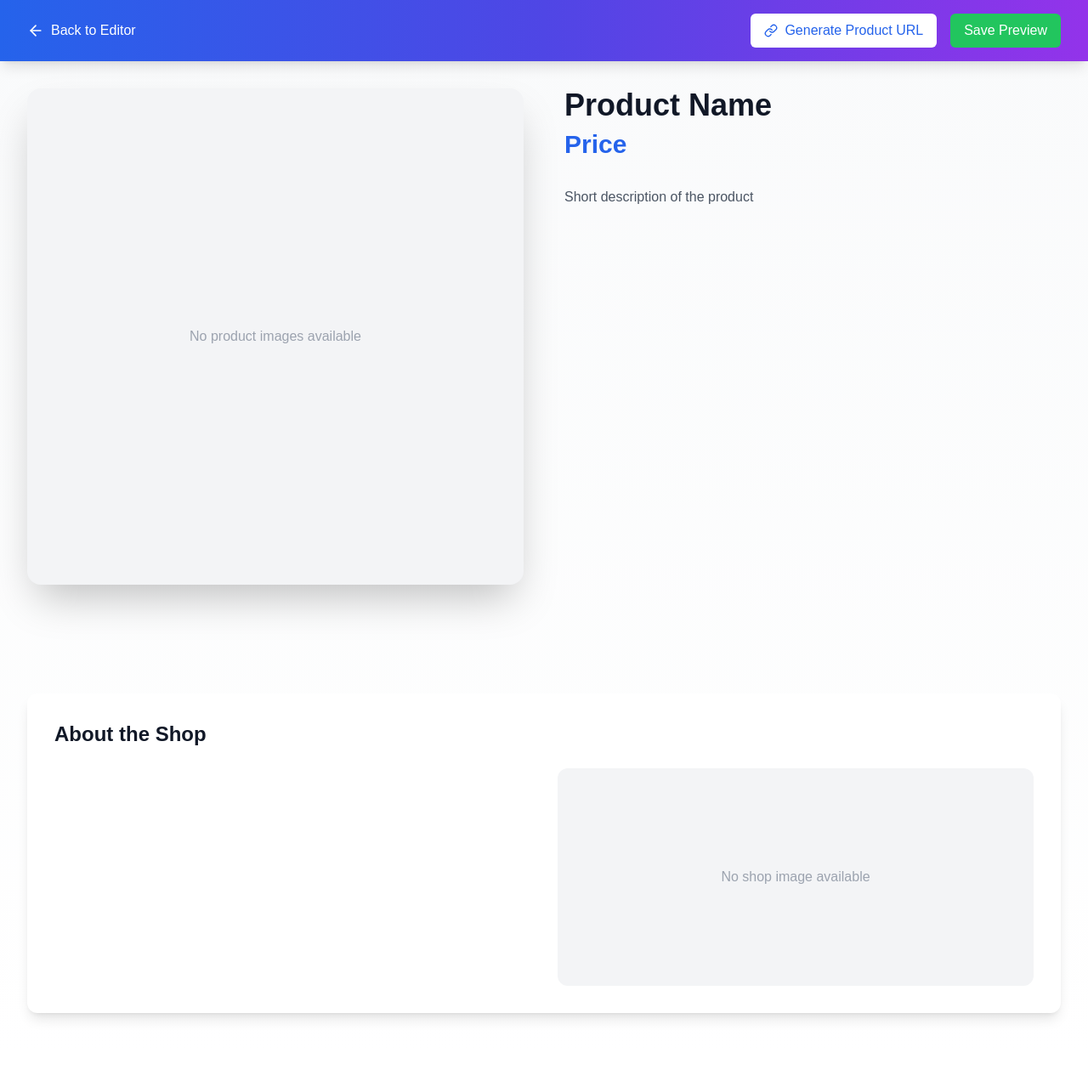
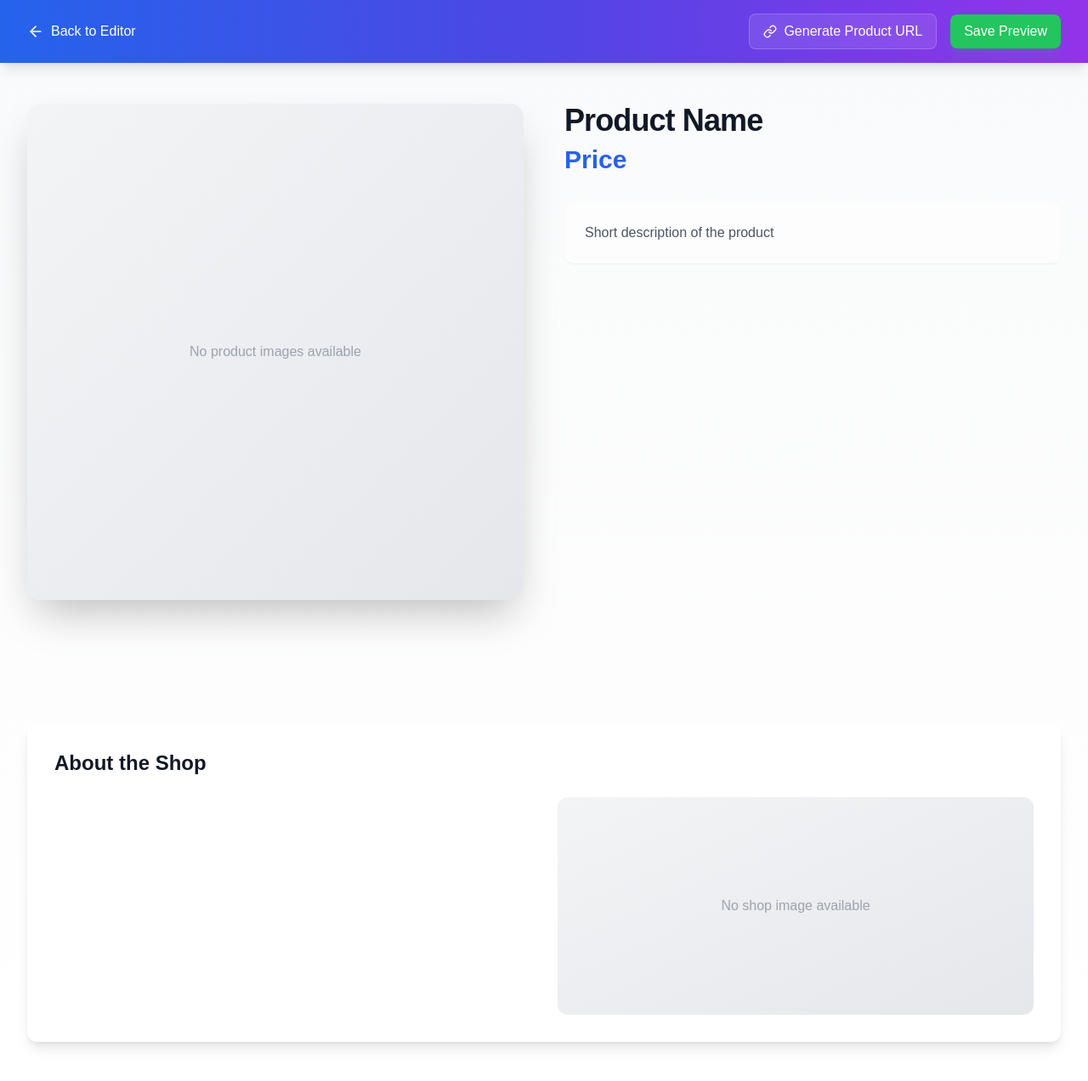
Before and after one commit to FillingVoid7/Market-In, a Next.js app: page /basic-template-preview in a window 1280 px wide. Shown: the whole page at 85% size. Before the commit the page ends 1240 px from the top, so only its background shows below. Built offline with nearby package versions, Linux system fonts and the light colour scheme.

Commit message:
feat: enhance BasicTemplatePreview UI with improved styling and animations

```diff
--- a/app/basic-template-preview/page.tsx
+++ b/app/basic-template-preview/page.tsx
@@ -110,12 +110,12 @@ const BasicTemplatePreview: React.FC<{
   return (
     <div className="w-full min-h-screen bg-gradient-to-b from-gray-50 to-white">
       {!isGeneratedURL && (
-        <div className="w-full sticky top-0 z-50 bg-gradient-to-r from-blue-600 via-indigo-600 to-purple-600 text-white shadow-lg">
+        <div className="w-full sticky top-0 z-50 bg-gradient-to-r from-blue-600 via-indigo-600 to-purple-600 text-white shadow-lg backdrop-blur-sm">
           <div className="max-w-7xl mx-auto px-4 sm:px-6 lg:px-8 py-4">
             <div className="flex justify-between items-center">
               <button
                 onClick={() => router.push("/templates/basic")}
-                className="inline-flex items-center text-white hover:text-gray-200 transition-colors"
+                className="inline-flex items-center text-white hover:text-gray-200 transition-all duration-300 hover:scale-105"
               >
                 <ArrowLeft className="w-5 h-5 mr-2" />
                 Back to Editor
@@ -124,7 +124,7 @@ const BasicTemplatePreview: React.FC<{
               <div className="flex items-center gap-4">
                 <button
                   onClick={generateUniqueURL}
-                  className="inline-flex items-center px-4 py-2 bg-white text-blue-600 font-medium rounded-md hover:bg-gray-100 transition-colors"
+                  className="inline-flex items-center px-4 py-2 bg-white/10 backdrop-blur-sm text-white font-medium rounded-lg hover:bg-white/20 transition-all duration-300 hover:scale-105 border border-white/20"
                 >
                   <Link className="w-4 h-4 mr-2" />
                   Generate Product URL
@@ -132,7 +132,7 @@ const BasicTemplatePreview: React.FC<{
 
                 <button
                   onClick={handleSave}
-                  className="inline-flex items-center px-4 py-2 bg-green-500 text-white font-medium rounded-md hover:bg-green-600 transition-colors"
+                  className="inline-flex items-center px-4 py-2 bg-green-500 text-white font-medium rounded-lg hover:bg-green-600 transition-all duration-300 hover:scale-105 shadow-lg shadow-green-500/20"
                 >
                   Save Preview
                 </button>
@@ -143,17 +143,17 @@ const BasicTemplatePreview: React.FC<{
       )}
 
       {/* Hero Section */}
-      <div className="max-w-7xl mx-auto px-4 sm:px-6 lg:px-8 py-8">
+      <div className="max-w-7xl mx-auto px-4 sm:px-6 lg:px-8 py-12">
         <div className="grid grid-cols-1 lg:grid-cols-2 gap-12">
           {/* Image Gallery */}
           <div className="space-y-6">
             {productDetails.productPictures?.length > 0 ? (
               <>
-                <div className="aspect-square rounded-2xl overflow-hidden shadow-2xl bg-white">
+                <div className="aspect-square rounded-2xl overflow-hidden shadow-2xl bg-white transform transition-transform duration-500 hover:scale-[1.02]">
                   <img
                     src={productDetails.productPictures[selectedImage]?.url || "/placeholder.svg?height=600&width=600"}
                     alt="Product"
-                    className="w-full h-full object-cover hover:scale-105 transition-transform duration-500"
+                    className="w-full h-full object-cover transition-transform duration-500 hover:scale-105"
                   />
                 </div>
                 <div className="grid grid-cols-4 gap-4">
@@ -161,9 +161,9 @@ const BasicTemplatePreview: React.FC<{
                     <button
                       key={img.url}
                       onClick={() => setSelectedImage(index)}
-                      className={`aspect-square rounded-lg overflow-hidden border-2 transition-all ${
+                      className={`aspect-square rounded-lg overflow-hidden border-2 transition-all duration-300 transform hover:scale-105 ${
                         selectedImage === index
-                          ? "border-blue-600 shadow-lg"
+                          ? "border-blue-600 shadow-lg ring-2 ring-blue-400"
                           : "border-transparent hover:border-blue-400"
                       }`}
                     >
@@ -177,7 +177,7 @@ const BasicTemplatePreview: React.FC<{
                 </div>
               </>
             ) : (
-              <div className="aspect-square rounded-2xl overflow-hidden shadow-2xl bg-gray-100 flex items-center justify-center">
+              <div className="aspect-square rounded-2xl overflow-hidden shadow-2xl bg-gradient-to-br from-gray-100 to-gray-200 flex items-center justify-center">
                 <p className="text-gray-400">No product images available</p>
               </div>
             )}
@@ -185,20 +185,20 @@ const BasicTemplatePreview: React.FC<{
 
           {/* Product Info */}
           <div className="space-y-8">
-            <div>
+            <div className="animate-fade-in">
               <h1
-                className="text-4xl font-bold text-gray-900 mb-2"
+                className="text-4xl font-bold text-gray-900 mb-2 tracking-tight"
                 dangerouslySetInnerHTML={{ __html: productDetails.productName?.content || "Product Name" }}
               />
               <div
-                className="text-3xl font-bold text-blue-600"
+                className="text-3xl font-bold text-blue-600 bg-gradient-to-r from-blue-600 to-indigo-600 bg-clip-text text-transparent"
                 dangerouslySetInnerHTML={{ __html: productDetails.productPrice?.content || "Price" }}
               />
             </div>
 
             {/* Short Description */}
             <div
-              className="text-gray-600 prose prose-blue max-w-none"
+              className="text-gray-600 prose prose-blue max-w-none bg-white/50 backdrop-blur-sm p-6 rounded-xl shadow-sm"
               dangerouslySetInnerHTML={{
                 __html: productDetails.shortDescription?.content || "Short description of the product",
               }}
@@ -206,10 +206,10 @@ const BasicTemplatePreview: React.FC<{
 
             {/* Generated URL */}
             {uniqueURLs.length > 0 && (
-              <div className="mt-4 p-4 bg-gray-50 rounded-lg">
-                <h3 className="text-lg font-semibold text-gray-900 mb-2">Generated URLs</h3>
+              <div className="mt-4 p-6 bg-white/50 backdrop-blur-sm rounded-xl shadow-sm border border-gray-100">
+                <h3 className="text-lg font-semibold text-gray-900 mb-4">Generated URLs</h3>
                 {uniqueURLs.map((url, index) => (
-                  <div key={index} className="flex items-center gap-2 mb-2">
+                  <div key={index} className="flex items-center gap-2 mb-3 p-3 bg-white rounded-lg shadow-sm hover:shadow-md transition-shadow duration-300">
                     <a
                       href={url.url}
                       target="_blank"
@@ -220,7 +220,7 @@ const BasicTemplatePreview: React.FC<{
                     </a>
                     <button
                       onClick={() => copyToClipboard(url.url)}
-                      className="p-2 rounded-full hover:bg-gray-200 transition-colors"
+                      className="p-2 rounded-full hover:bg-gray-100 transition-colors duration-300"
                     >
                       {copied === url.url ? (
                         <Check className="w-4 h-4 text-green-600" />
@@ -239,7 +239,7 @@ const BasicTemplatePreview: React.FC<{
       <main className="max-w-7xl mx-auto px-4 sm:px-6 lg:px-8 py-12">
         {/* Long Description */}
         {productDetails.longDescription?.content && (
-          <div className="bg-white rounded-xl shadow-lg p-8 mb-12">
+          <div className="bg-white rounded-xl shadow-lg p-8 mb-12 transform transition-transform duration-300 hover:scale-[1.01]">
             <h2 className="text-2xl font-bold text-gray-900 mb-6">Product Description</h2>
             <div
               className="prose prose-blue max-w-none"
@@ -252,7 +252,7 @@ const BasicTemplatePreview: React.FC<{
         <div className="grid grid-cols-1 lg:grid-cols-2 gap-8 mb-12">
           {/* Features */}
           {productDetails.qualityFeatures?.content && (
-            <div className="bg-white rounded-xl shadow-lg p-8 h-full">
+            <div className="bg-white rounded-xl shadow-lg p-8 h-full transform transition-transform duration-300 hover:scale-[1.01]">
               <h2 className="text-2xl font-bold text-gray-900 mb-6">Key Features</h2>
               <div
                 className="prose prose-blue max-w-none"
@@ -263,7 +263,7 @@ const BasicTemplatePreview: React.FC<{
 
           {/* Specifications */}
           {productDetails.specifications?.content && (
-            <div className="bg-white rounded-xl shadow-lg p-8 h-full">
+            <div className="bg-white rounded-xl shadow-lg p-8 h-full transform transition-transform duration-300 hover:scale-[1.01]">
               <h2 className="text-2xl font-bold text-gray-900 mb-6">Specifications</h2>
               <div
                 className="prose prose-blue max-w-none"
@@ -275,7 +275,7 @@ const BasicTemplatePreview: React.FC<{
 
         {/* Product Video */}
         {productDetails.productVideos?.length > 0 && (
-          <div className="bg-white rounded-xl shadow-lg p-8 mb-12">
+          <div className="bg-white rounded-xl shadow-lg p-8 mb-12 transform transition-transform duration-300 hover:scale-[1.01]">
             <h2 className="text-2xl font-bold text-gray-900 mb-6">Product Video</h2>
             <div className="aspect-video rounded-xl overflow-hidden shadow-lg">
               <video
@@ -290,27 +290,27 @@ const BasicTemplatePreview: React.FC<{
 
         {/* FAQs */}
         {faqList?.length > 0 && (
-          <div className="bg-white rounded-xl shadow-lg p-8 mb-12">
+          <div className="bg-white rounded-xl shadow-lg p-8 mb-12 transform transition-transform duration-300 hover:scale-[1.01]">
             <h2 className="text-2xl font-bold text-gray-900 mb-6">Frequently Asked Questions</h2>
             <div className="space-y-4">
               {faqList.map((faq, index) => (
                 <div
                   key={index}
-                  className="border border-gray-200 rounded-xl overflow-hidden transition-all duration-200"
+                  className="border border-gray-200 rounded-xl overflow-hidden transition-all duration-300 hover:shadow-md"
                 >
                   <button
                     onClick={() => toggleFaq(index)}
-                    className="w-full flex justify-between items-center p-6 text-left bg-gray-50 hover:bg-gray-100 transition-colors"
+                    className="w-full flex justify-between items-center p-6 text-left bg-gray-50 hover:bg-gray-100 transition-colors duration-300"
                   >
                     <h3 className="font-semibold text-lg text-gray-900">{faq.question}</h3>
                     {expandedFaq === index ? (
-                      <ChevronUp className="w-5 h-5 text-gray-500" />
+                      <ChevronUp className="w-5 h-5 text-gray-500 transform transition-transform duration-300" />
                     ) : (
-                      <ChevronDown className="w-5 h-5 text-gray-500" />
+                      <ChevronDown className="w-5 h-5 text-gray-500 transform transition-transform duration-300" />
                     )}
                   </button>
                   {expandedFaq === index && (
-                    <div className="p-6 bg-white">
+                    <div className="p-6 bg-white animate-fade-in">
                       <p className="text-gray-600">{faq.answer}</p>
                     </div>
                   )}
@@ -321,7 +321,7 @@ const BasicTemplatePreview: React.FC<{
         )}
 
         {/* Shop Details */}
-        <div className="bg-white rounded-xl shadow-lg p-8">
+        <div className="bg-white rounded-xl shadow-lg p-8 transform transition-transform duration-300 hover:scale-[1.01]">
           <h2 className="text-2xl font-bold text-gray-900 mb-6">About the Shop</h2>
           <div className="grid grid-cols-1 lg:grid-cols-2 gap-8">
             <div>
@@ -334,7 +334,7 @@ const BasicTemplatePreview: React.FC<{
 
             <div className="space-y-4">
               {shopDetails.shopImages?.length > 0 ? (
-                <div className="rounded-xl overflow-hidden shadow-lg h-64">
+                <div className="rounded-xl overflow-hidden shadow-lg h-64 transform transition-transform duration-300 hover:scale-[1.02]">
                   <img
                     src={shopDetails.shopImages[0].url || "/placeholder.svg?height=600&width=600"}
                     alt="Shop"
@@ -342,13 +342,13 @@ const BasicTemplatePreview: React.FC<{
                   />
                 </div>
               ) : (
-                <div className="rounded-xl bg-gray-100 h-64 flex items-center justify-center">
+                <div className="rounded-xl bg-gradient-to-br from-gray-100 to-gray-200 h-64 flex items-center justify-center">
                   <p className="text-gray-400">No shop image available</p>
                 </div>
               )}
 
               {shopDetails.shopAddress?.content && (
-                <div className="mt-4">
+                <div className="mt-4 p-4 bg-gray-50 rounded-xl">
                   <h3 className="text-lg font-semibold text-gray-900 mb-2">Address</h3>
                   <div
                     className="text-gray-600"
```
